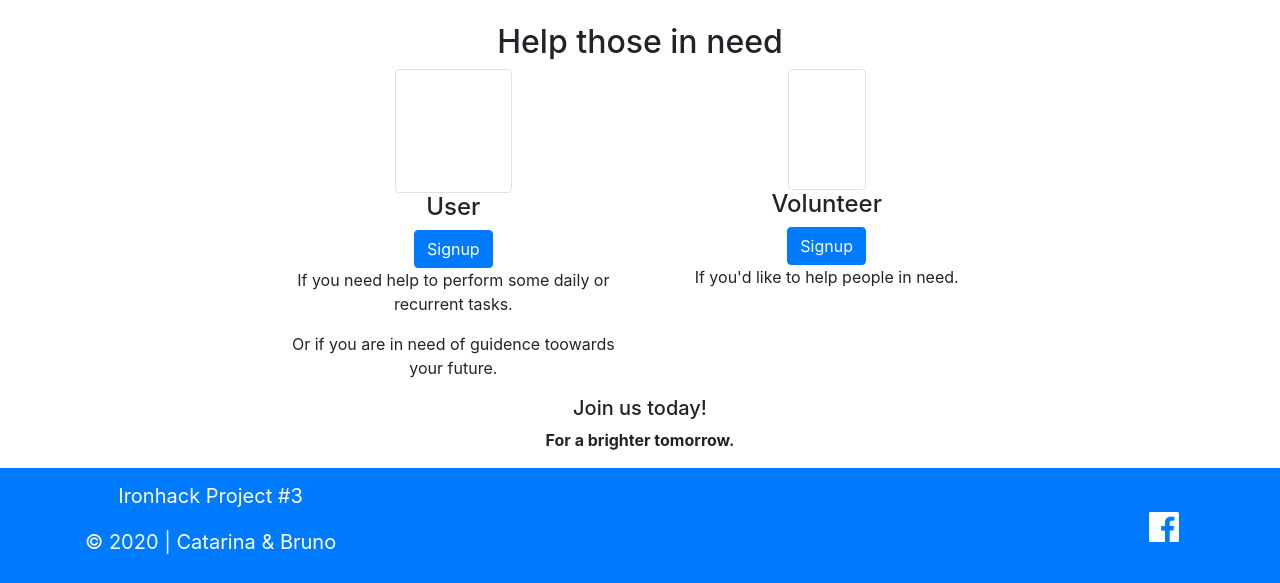
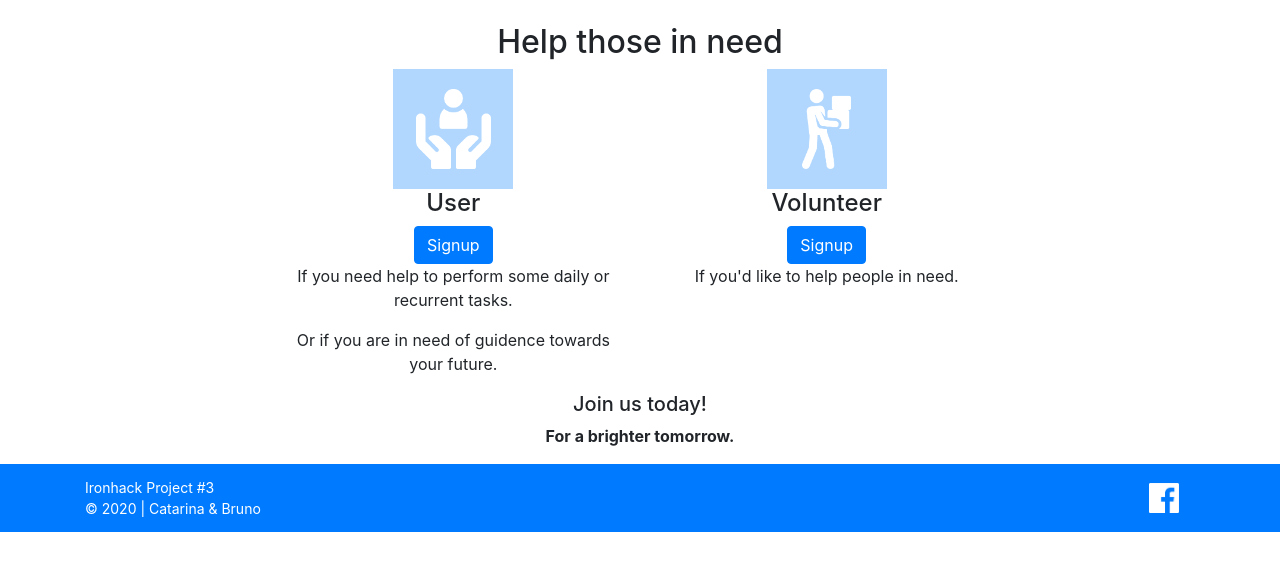
Before and after one commit to ctlaranjeiro/adopt-senior-youngster-client, a React (Create React App) app: page / in a window 1280 px wide. Shown: the part 562-1145 px from the top of the page. After the commit the page ends 1094 px from the top, so only its background shows below. Built offline with nearby package versions, Linux system fonts and the light colour scheme; no server answers.

Commit message:
Works on landing page and footer

```diff
--- a/src/App.css
+++ b/src/App.css
@@ -54,8 +54,10 @@
 
 
 .userTypeImg{
-  background-color: #fff;
-  border: none;
+  background-color: #b1d7ff;
+  width: 120px;
+  height: 120px;
+  padding: 20px;
   color: #61dafb;
 }
 
--- a/src/components/FooterComponent.js
+++ b/src/components/FooterComponent.js
@@ -1,7 +1,13 @@
 import React, { Component } from 'react';
 import Container from 'react-bootstrap/Container';
 import { Navbar } from 'react-bootstrap';
-// import styled, { css } from 'styled-components';
+import styled, { css } from 'styled-components';
+
+const P = styled.p`
+    margin: 0;
+    font-size: 0.7em;
+    text-align: left;
+`;
 
 export default class FooterComponent extends Component {
     render() {
@@ -9,8 +15,8 @@ export default class FooterComponent extends Component {
             <Navbar bg="primary" variant="dark" expand="lg">
                 <Container>
                     <Navbar.Brand className="justify-content-start lg-6" href="#">
-                        <p>Ironhack Project #3</p>
-                        <p>&copy; 2020 | Catarina &amp; Bruno</p>
+                        <P>Ironhack Project #3</P>
+                        <P>&copy; 2020 | Catarina &amp; Bruno</P>
                     </Navbar.Brand>
                     <Navbar.Brand className="justify-content-end lg-6" href="https://www.facebook.com/">
                         <img
--- a/src/components/LandingPage.js
+++ b/src/components/LandingPage.js
@@ -14,7 +14,7 @@ const Div = styled.div`
     `}
 
     ${props => props.landing && css `
-        background-image: url('../public/carousel-user.jpg');
+        background-image: url('../images/carousel-user.jpg');
         background-size: cover;
         background-repeat: no-repeat;
         background-position: center;
@@ -31,7 +31,14 @@ const Div = styled.div`
     `}
 
     ${props => props.accounts && css `
-        margin-top: 25px;`}
+        margin-top: 25px;
+    `}
+
+    ${props => props.centerFlex && css `
+        display: flex;
+        flex-direction: column;
+        align-items: center;
+    `}
 `
 
 export default class LandingPage extends Component {
@@ -55,7 +62,8 @@ export default class LandingPage extends Component {
                                 {/* <Image src="holder.js/171x180" thumbnail /> */}
                             </Col>
                             <Col xs={6} md={4}>
-                                <Image className="userTypeImg" width={117} height={180} src="../icons/users-icon.png" thumbnail />
+                                <Div centerFlex>
+                                    <div className="userTypeImg"><Image height={80} src="../icons/users-icon.png"  /></div>
                                     <h4>User</h4>
                                     <Link>
                                         <Button>
@@ -63,10 +71,12 @@ export default class LandingPage extends Component {
                                         </Button>
                                     </Link>
                                     <p>If you need help to perform some daily or recurrent tasks.</p>
-                                <p>Or if you are in need of guidence toowards your future.</p>
+                                    <p>Or if you are in need of guidence towards your future.</p>
+                                </Div>
                             </Col>
                             <Col xs={6} md={4}>
-                                <Image className="userTypeImg" width={78} src="../icons/volunteers-icon.png" thumbnail />
+                                <Div centerFlex>
+                                    <div className="userTypeImg"><Image height={80} src="../icons/volunteers-icon.png"  /></div>
                                     <h4>Volunteer</h4>
                                     <Link>
                                         <Button>
@@ -74,6 +84,7 @@ export default class LandingPage extends Component {
                                         </Button>
                                     </Link>
                                     <p>If you'd like to help people in need.</p>
+                                </Div>
                             </Col>
                             <Col xs={3} md={2}>
                                 {/* <Image src="holder.js/171x180" thumbnail /> */}
```
Also changed, not shown: public/images/carousel-user.jpg (renamed from public/carousel-user.jpg), 1 other file (tests, documents, lock files or other folders). Lines whose indentation alone changed are shown as unchanged.
